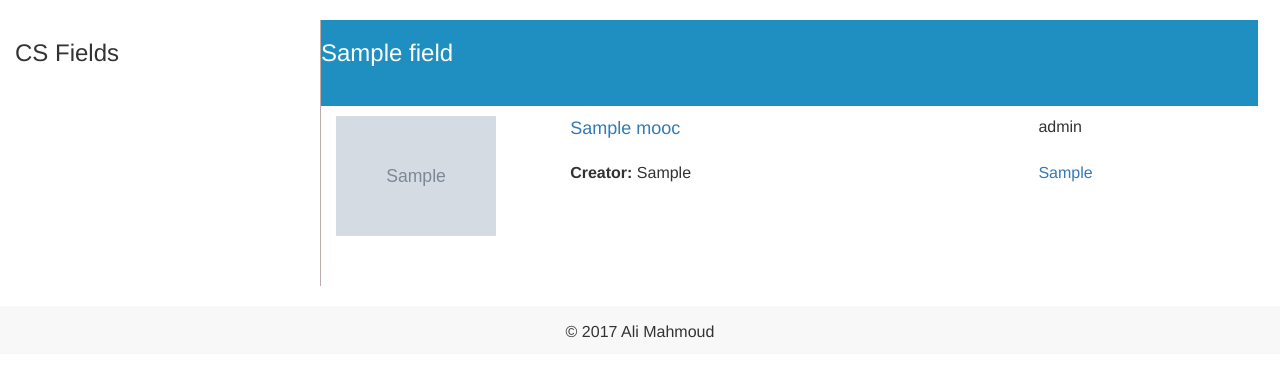
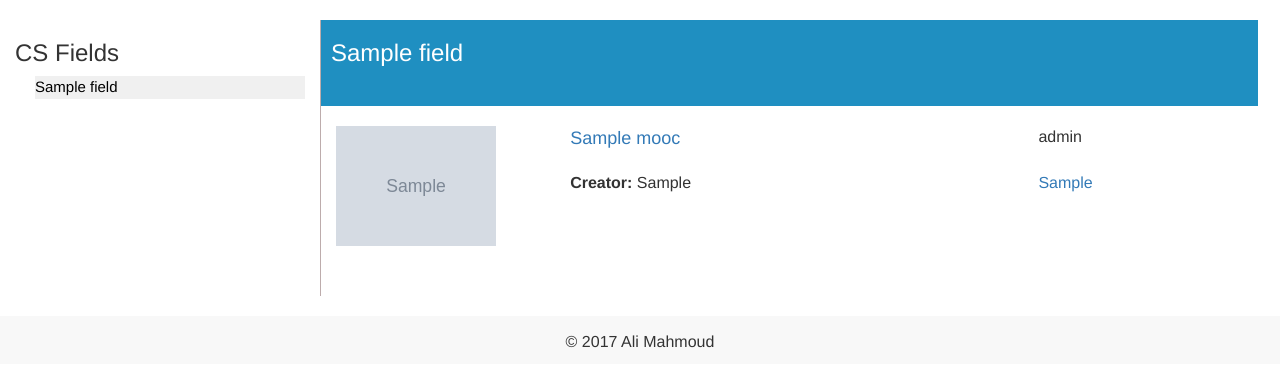
Before and after one commit to alimahmoud7/item-catalog, a Flask app: page /fields/1/moocs/ in a window 1280 px wide. Shown: the part 82-469 px from the top of the page. Run offline with Flask 2, Linux system fonts and the light colour scheme; tables that the repository leaves empty hold one stand-in row (values such as "Sample post"); grey boxes marked "Sample" are stand-in pictures; some libraries are stand-ins or nearby versions.

Commit message:
Fix some style problems with show_moocs

```diff
--- a/app.py
+++ b/app.py
@@ -458,13 +458,14 @@ def show_moocs(field_id):
     if field is None:
         return jsonify({'error': 'This Field does not exist!'})
 
+    fields = session.query(Field).order_by(asc(Field.name)).all()
     moocs = session.query(MOOC).filter_by(field_id=field_id).order_by(asc(MOOC.title)).all()
     creator = get_user_info(field.user_id)
     # Prevent unauthorized users from modification, They must login first
     if 'username' not in login_session:
-        return render_template('public_moocs.html', field=field, moocs=moocs, creator=creator)
+        return render_template('public_moocs.html', field=field, moocs=moocs, creator=creator, fields=fields)
 
-    return render_template('moocs.html', field=field, moocs=moocs, creator=creator)
+    return render_template('moocs.html', field=field, moocs=moocs, creator=creator, fields=fields)
 
 
 @app.route('/fields/<int:field_id>/moocs/<int:mooc_id>/')
--- a/static/css/style.css
+++ b/static/css/style.css
@@ -111,5 +111,6 @@ a {
 .field-header {
     background-color: #1f8fc1;
     color: #ffffff;
-    margin-bottom: 10px;
+    margin-bottom: 20px;
+    padding-left: 10px;
 }
--- a/static/js/script.js
+++ b/static/js/script.js
@@ -1,5 +1,9 @@
 // To make active class work
-$('.field-list').on('click', 'li', function() {
-    $('.field-list li.active').removeClass('active');
-    $(this).addClass('active');
+$(document).ready(function(){
+  $(".field-list li").each(function(){
+    var href = $(this).find('a').attr('href');
+    if (href === window.location.pathname) {
+      $(this).addClass('active');
+    }
+  });
 });
```
